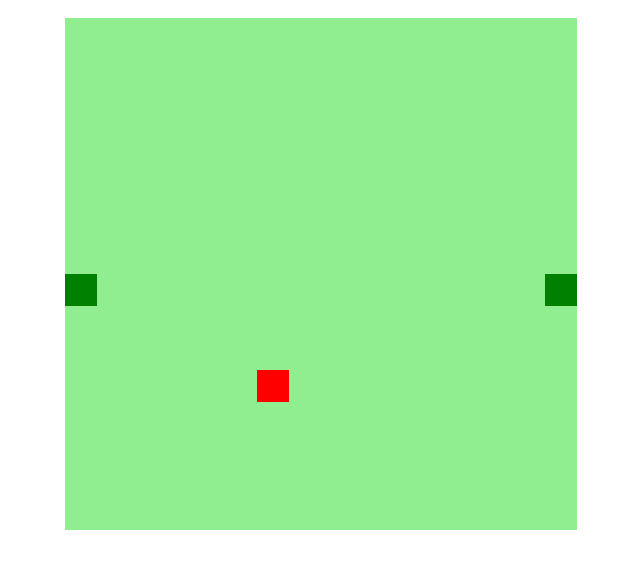
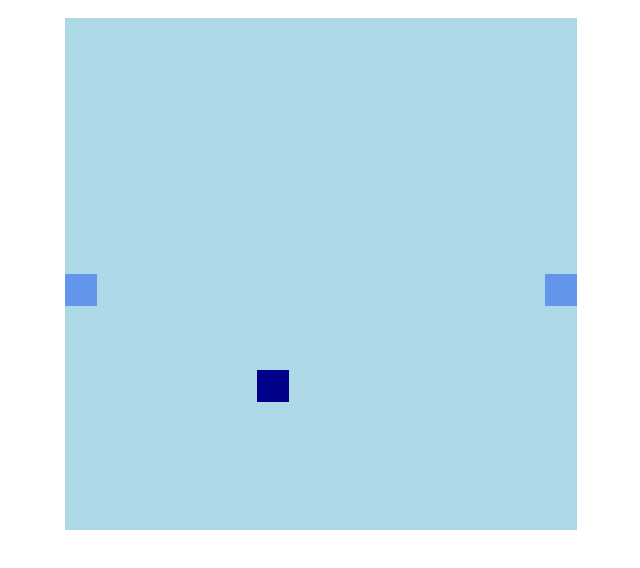
Before and after one commit to arcyleu/jogo-cobrinha, a plain HTML site: page index.html in a window 1280 px wide. Shown: the part 154-722 px from the top of the page, without its empty margins (319-959 px from the left). Drawn offline with Linux system fonts and the light colour scheme.

Commit message:
corrige erro do loop das paredes

```diff
--- a/script.js
+++ b/script.js
@@ -14,25 +14,25 @@ let food = {
 }
 
 function criarBG() {
-    context.fillStyle = "lightgreen";
-    context.fillRect(0, 0, 17 * box, 17 * box);
+    context.fillStyle = "lightblue";
+    context.fillRect(0, 0, 16 * box, 16 * box);
 }
 
 function criarCobrinha() {
-    for(i=0; i < snake.length; i++) {
-        context.fillStyle = "green";
+    for(i = 0; i < snake.length; i++) {
+        context.fillStyle = "cornflowerblue";
         context.fillRect(snake[i].x, snake[i].y, box, box);
     }
 }
 
-function drawFood() {
-    context.fillStyle = "red";
+function desenharComida() {
+    context.fillStyle = "darkblue";
     context.fillRect(food.x, food.y, box, box);
 }
 
 document.addEventListener('keydown', update);
 
-function update (event) {
+function update(event) {
     if(event.keyCode == 37 && direction != "right") direction = "left";
     if(event.keyCode == 38 && direction != "down") direction = "up";
     if(event.keyCode == 39 && direction != "left") direction = "right";
@@ -40,12 +40,12 @@ function update (event) {
 }
 
 function iniciarJogo() {
-    if(snake[0].x > 15 * box && direction == "right") snake[0].x = 0;
-    if(snake[0].x < 0 && direction == "left") snake[0].x = 15;
+    if(snake[0].x > 15 * box && direction == "right") snake[0].x = 0; // Ativa o loop entre as paredes nas quatro direções
+    if(snake[0].x < 0 && direction == "left") snake[0].x = 16 * box;
     if(snake[0].y > 15 * box && direction == "down") snake[0].y = 0;
-    if(snake[0].y < 0 && direction == "up") snake[0].y = 15;
+    if(snake[0].y < 0 && direction == "up") snake[0].y = 16 * box;
 
-    for(i=1; i < snake.length; i++) {
+    for(i = 1; i < snake.length; i++) { // Verifica se a cobrinha bateu no seu próprio corpo
         if(snake[0].x == snake[i].x && snake[0].y == snake[i].y) {
             clearInterval(jogo);
             alert('Game Over :(');
@@ -54,7 +54,7 @@ function iniciarJogo() {
 
     criarBG();
     criarCobrinha();
-    drawFood();
+    desenharComida();
 
     let snakeX = snake[0].x;
     let snakeY = snake[0].y;
@@ -71,15 +71,12 @@ function iniciarJogo() {
         food.y = Math.floor(Math.random() * 15 + 1) * box
     }
 
-
-
     let newHead = {
         x: snakeX,
         y: snakeY
     }
 
     snake.unshift(newHead);
-
 }
 
 let jogo = setInterval(iniciarJogo, 200);
```
Also changed, not shown: index.html (+1 -4 lines).
